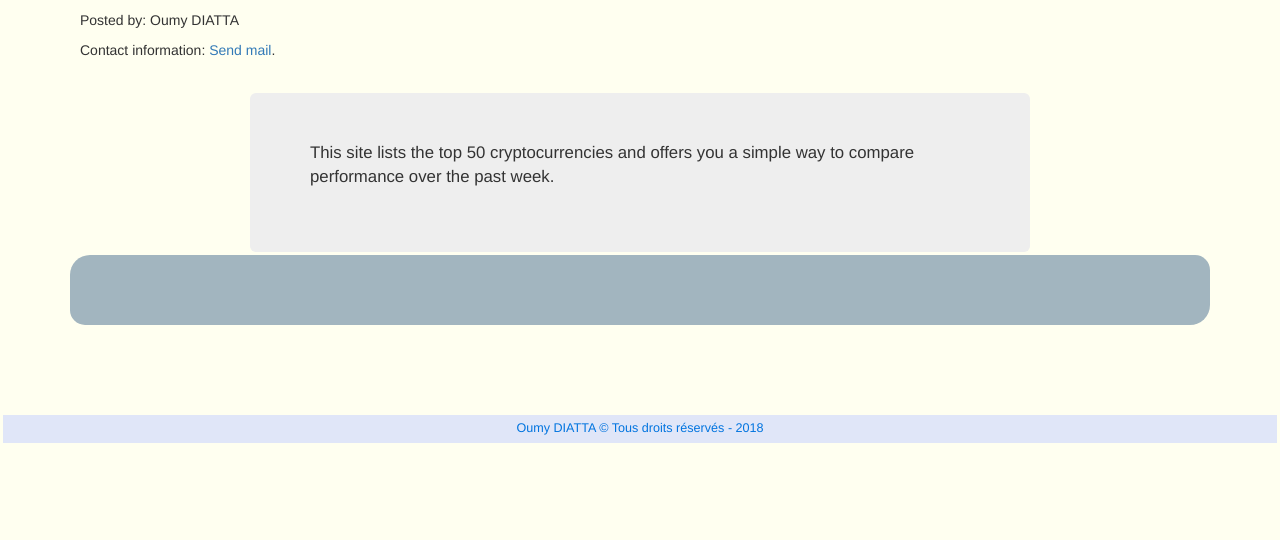
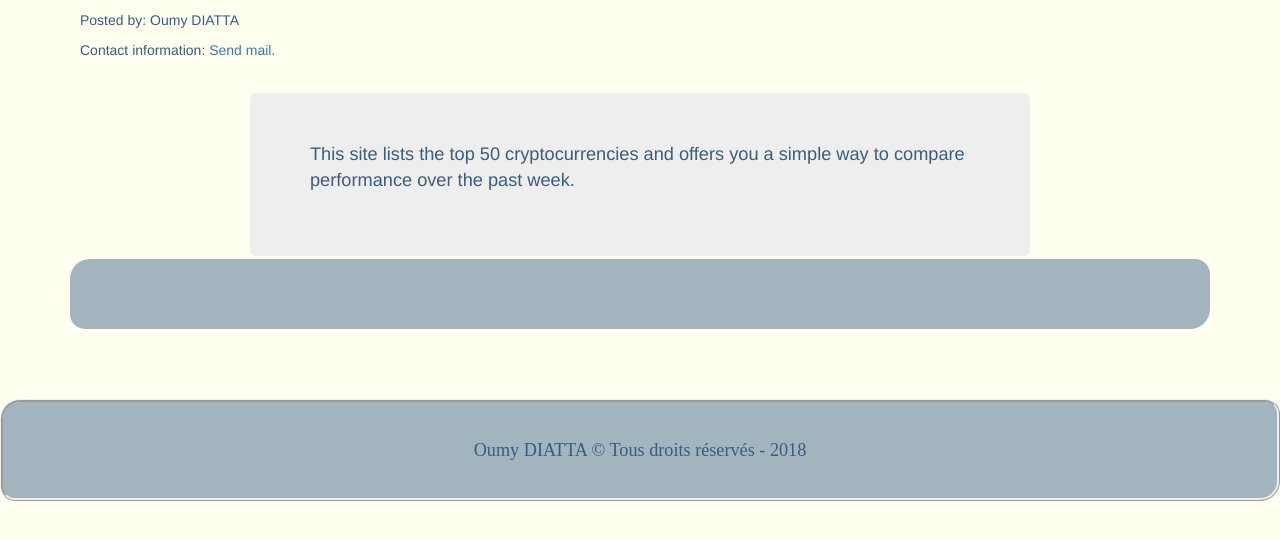
Before and after one commit to oumy42010/CryptoTable, a plain HTML site: page index.html in a window 1280 px wide. Drawn offline with nearby package versions, Linux system fonts and the light colour scheme; files that its build step writes are made by us from their sources; no server answers.

Commit message:
Update style.css

```diff
--- a/style.css
+++ b/style.css
@@ -16,12 +16,14 @@ padding: 35px;
 }
 h1 {
   text-align: center;
+  color: #375D81;
 }
 td img {
   width: 25px;
 }
 .jumbotron p {
-  font-size: 1.2em;
+  font-size: 1.3em;
+  color: #375D81;
 }
 .jumbotron {
   margin-top: 3px;
@@ -31,19 +33,22 @@ td img {
 header{
   margin-left: 10px;
   margin-bottom: 20px;
+  color: #375D81;
 }
 
 footer p
 {
-    font-size: 0.9em;
-    margin-top: 20px;
-    margin-bottom: 10px;
-    margin-left: 3px;
-    margin-right: 3px;
-    padding: 5px;
-    background-color: #E0E6F8;
-    font-weight: normal;
+    font-size: 1.3em;
+    padding: 35px;
+    background: #A2B5BF;
     color: #0174DF;
-    /* border-style: ridge; */
+    border-style: ridge;
     text-align: center;
+    justify-content: center;
+    color: #375D81;
+    -moz-border-radius:20px 0;
+    -webkit-border-radius:20px 0;
+    border-radius:20px 15px 20px 15px;
+    margin-bottom: 30px;
+    font-family: rokkit, cantarell, oswald, 'pt sans';
 }
```
